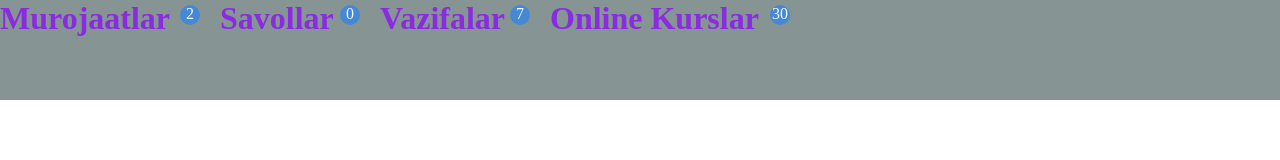
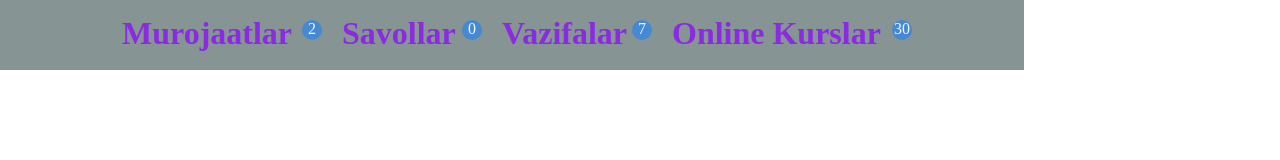
Before and after one commit to asilJPG/Blocks, a plain HTML site: page index.html in a window 1280 px wide. Drawn offline with Linux system fonts and the light colour scheme.

Commit message:
Add files via upload

```diff
--- a/style4.css
+++ b/style4.css
@@ -5,12 +5,15 @@
 .wrapper {
   display: flex;
   flex-direction: row;
-  width: 100%;
-  height: 100px;
+  width: 80%;
+  height: 70px;
   gap: 20px;
   background-color: rgb(135, 148, 148);
+  justify-content: center;
+  align-items: center;
 }
 .wrapper .mirojat {
+  margin-left: 10px;
   color: blueviolet;
   position: relative;
   height: 40px;
```
